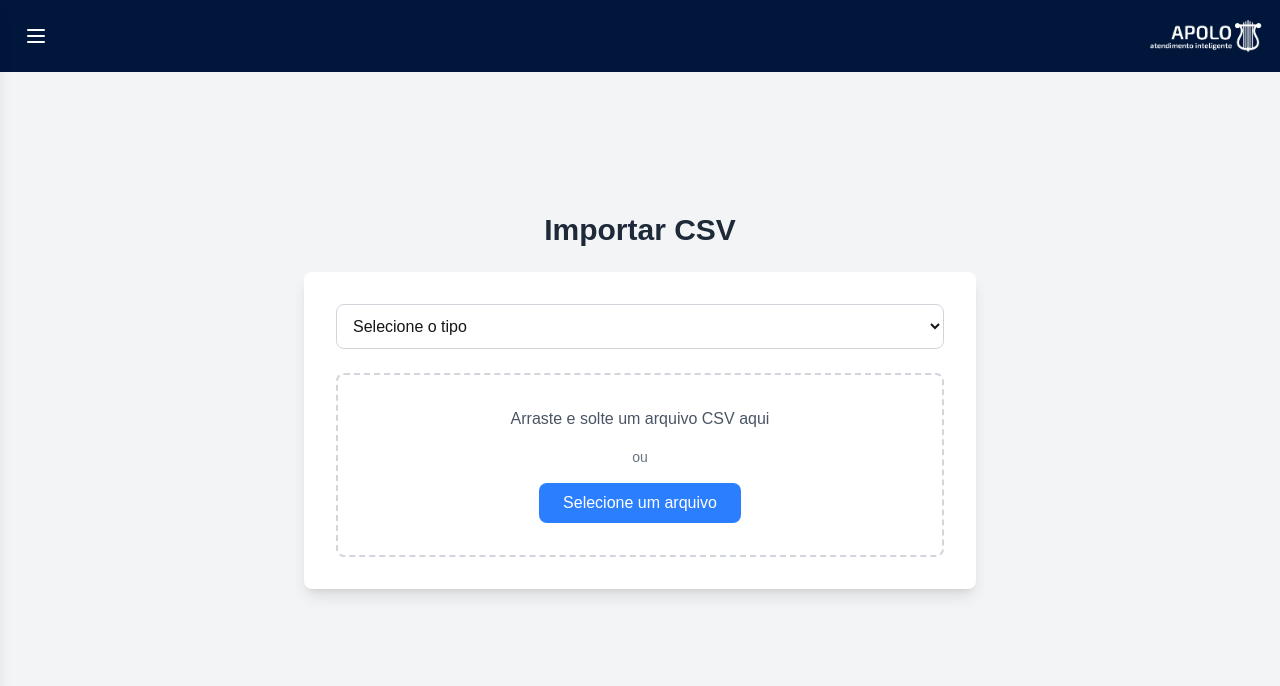
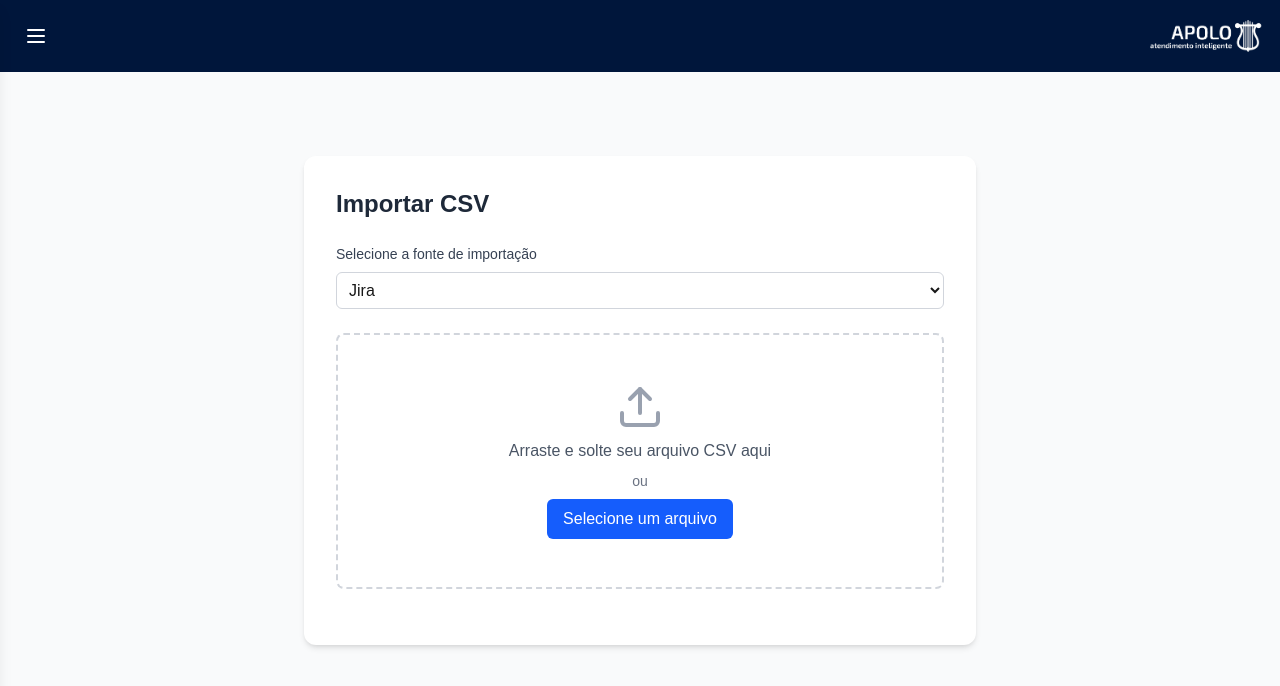
Before and after one commit to Apolo-API-6-DSM/apolo-frontend, a Next.js app: page / in a window 1280 px wide. Shown: the top 686 px of the page. Built offline with nearby package versions, Linux system fonts and the light colour scheme; no server answers.

Commit message:
refactor: alterando pages/importacao.tsx

```diff
--- a/package.json
+++ b/package.json
@@ -9,6 +9,7 @@
     "lint": "next lint"
   },
   "dependencies": {
+    "axios": "^1.8.4",
     "next": "15.2.3",
     "postcss": "^8.5.3",
     "react": "^19.0.0",
--- a/src/pages/Importacao.tsx
+++ b/src/pages/Importacao.tsx
@@ -1,176 +1,189 @@
 'use client'
-import { useState, ChangeEvent, DragEvent } from 'react';
+import { useState, useCallback, ChangeEvent, DragEvent } from 'react';
+import { importJiraCSV } from '@/services/service';
+import {cleanCSV}  from '@/utils/csvUtils';
 
-type ProcessedFile = {
-  id: number;
-  name: string;
-  headers: string[];
-  data: string[][];
-};
+export default function ImportacaoPage() {
+  const [isDragging, setIsDragging] = useState(false);
+  const [isUploading, setIsUploading] = useState(false);
+  const [uploadProgress, setUploadProgress] = useState(0);
+  const [message, setMessage] = useState<{ text: string; type: 'success' | 'error' } | null>(null);
+  const [selectedSource, setSelectedSource] = useState('jira');
 
-export default function UploadCSV() {
-  const [data, setData] = useState<string[][]>([]);
-  const [headers, setHeaders] = useState<string[]>([]);
-  const [isDragging, setIsDragging] = useState(false);
-  const [selectedType, setSelectedType] = useState<'alternativo' | 'jira' | ''>('');
-  const [processedFiles, setProcessedFiles] = useState<ProcessedFile[]>([]);
-  const [selectedFile, setSelectedFile] = useState<ProcessedFile | null>(null);
+  const handleFileUpload = async (file: File) => {
+    setIsUploading(true);
+    setUploadProgress(0);
+    setMessage(null);
 
-  const handleFileUpload = (file: File) => {
-    if (file) {
-      const reader = new FileReader();
-      reader.onload = (e) => {
-        const text = e.target?.result as string;
-        processCSV(text, file.name);
-      };
-      reader.readAsText(file);
+    try {
+      // Primeiro, limpar o CSV
+      const csvText = await file.text();
+      const cleanedCsvData = cleanCSV(csvText);
+
+      // Criar novo arquivo limpo
+      const blob = new Blob([cleanedCsvData.header + '\n' + cleanedCsvData.data.join('\n')], {
+        type: 'text/csv'
+      });
+      const cleanedFile = new File([blob], file.name, { type: 'text/csv' });
+
+      // Realizar importação com arquivo limpo
+      const result = await importJiraCSV(cleanedFile);
+
+      setIsUploading(false);
+      setUploadProgress(100);
+
+      if (result.success) {
+        setMessage({
+          text: `Importação concluída! ${result.data.processedIds?.length || 0} chamados processados.`,
+          type: 'success',
+        });
+      } else {
+        setMessage({
+          text: result.error || 'Erro na importação',
+          type: 'error',
+        });
+      }
+    } catch (error) {
+      console.error('Erro na importação:', error);
+      setIsUploading(false);
+      setMessage({
+        text: 'Erro inesperado na importação',
+        type: 'error',
+      });
     }
   };
 
-  const processCSV = (csvText: string, fileName: string) => {
-    const rows = csvText.split('\n');
-    const headers = rows[0].split(',');
-    const data = rows.slice(1).map((row) => row.split(','));
-
-    const newFile: ProcessedFile = {
-      id: processedFiles.length + 1,
-      name: fileName,
-      headers,
-      data,
-    };
-
-    setProcessedFiles([...processedFiles, newFile]);
-    setHeaders(headers);
-    setData(data);
-  };
-
-  const handleDragEnter = (e: DragEvent<HTMLDivElement>) => {
+  const handleDragEnter = useCallback((e: DragEvent<HTMLDivElement>) => {
     e.preventDefault();
     setIsDragging(true);
-  };
+  }, []);
 
-  const handleDragLeave = (e: DragEvent<HTMLDivElement>) => {
+  const handleDragLeave = useCallback((e: DragEvent<HTMLDivElement>) => {
     e.preventDefault();
     setIsDragging(false);
-  };
+  }, []);
 
-  const handleDragOver = (e: DragEvent<HTMLDivElement>) => {
+  const handleDragOver = useCallback((e: DragEvent<HTMLDivElement>) => {
     e.preventDefault();
-  };
+  }, []);
 
-  const handleDrop = (e: DragEvent<HTMLDivElement>) => {
+  const handleDrop = useCallback((e: DragEvent<HTMLDivElement>) => {
     e.preventDefault();
     setIsDragging(false);
     const file = e.dataTransfer.files[0];
-    if (file && file.type === 'text/csv' && selectedType) {
+    if (file && (file.type === 'text/csv' || file.name.endsWith('.csv'))) {
       handleFileUpload(file);
     } else {
-      alert('Por favor, selecione um tipo e arraste um arquivo CSV válido.');
+      setMessage({ text: 'Por favor, selecione um arquivo CSV válido', type: 'error' });
+    }
+  }, []);
+
+  const handleFileInputChange = (e: ChangeEvent<HTMLInputElement>) => {
+    const file = e.target.files?.[0];
+    if (file && (file.type === 'text/csv' || file.name.endsWith('.csv'))) {
+      handleFileUpload(file);
     }
   };
 
-  const handleFileInputChange = (e: ChangeEvent<HTMLInputElement>) => {
-    const file = e.target.files?.[0];
-    if (file && selectedType) {
-      handleFileUpload(file);
-    } else {
-      alert('Por favor, selecione um tipo antes de enviar o arquivo.');
-    }
-  };
-
-  const handleFileClick = (file: ProcessedFile) => {
-    setSelectedFile(file);
-    setHeaders(file.headers);
-    setData(file.data);
+  const handleSourceChange = (e: ChangeEvent<HTMLSelectElement>) => {
+    setSelectedSource(e.target.value);
   };
 
   return (
-    <div className="min-h-screen bg-gray-100 flex flex-col items-center justify-center p-8">
-      <h1 className="text-3xl font-bold text-gray-800 mb-6">Importar CSV</h1>
-      <div className="w-full max-w-2xl bg-white p-8 rounded-lg shadow-lg">
+    <div className="min-h-screen bg-gray-50 flex items-center justify-center py-12 px-4">
+      <div className="w-full max-w-2xl bg-white rounded-xl shadow-md p-8">
+        <h1 className="text-2xl font-bold text-gray-800 mb-6">Importar CSV</h1>
+
         <div className="mb-6">
+          <label htmlFor="source-select" className="block text-sm font-medium text-gray-700 mb-2">
+            Selecione a fonte de importação
+          </label>
           <select
-            value={selectedType}
-            onChange={(e) => setSelectedType(e.target.value as 'alternativo' | 'jira')}
-            className="w-full p-3 border border-gray-300 rounded-lg focus:outline-none focus:ring-2 focus:ring-blue-500"
-            required
+            id="source-select"
+            value={selectedSource}
+            onChange={handleSourceChange}
+            className="w-full p-2 border border-gray-300 rounded-md"
           >
-            <option value="">Selecione o tipo</option>
+            <option value="jira">Jira</option>
             <option value="alternativo">Alternativo</option>
-            <option value="jira">Jira</option>
           </select>
         </div>
+
         <div
-          className={`border-2 border-dashed ${
-            isDragging ? 'border-blue-500' : 'border-gray-300'
-          } rounded-lg p-8 text-center cursor-pointer transition-colors duration-200`}
+          className={`border-2 border-dashed rounded-lg p-12 text-center mb-6 transition-colors ${
+            isDragging ? 'border-blue-500 bg-blue-50' : 'border-gray-300'
+          }`}
           onDragEnter={handleDragEnter}
           onDragLeave={handleDragLeave}
           onDragOver={handleDragOver}
           onDrop={handleDrop}
         >
-          <p className="text-gray-600 mb-4">Arraste e solte um arquivo CSV aqui</p>
-          <p className="text-gray-500 text-sm mb-4">ou</p>
+          <div className="flex flex-col items-center justify-center space-y-2">
+            <UploadIcon className="h-12 w-12 text-gray-400" />
+            <p className="text-gray-600">
+              Arraste e solte seu arquivo CSV aqui
+            </p>
+            <p className="text-sm text-gray-500">ou</p>
+            <label className="cursor-pointer bg-blue-600 hover:bg-blue-700 text-white px-4 py-2 rounded-md transition-colors">
+              Selecione um arquivo
               <input
                 type="file"
                 accept=".csv"
                 onChange={handleFileInputChange}
                 className="hidden"
-            id="fileInput"
               />
-          <label
-            htmlFor="fileInput"
-            className="inline-block px-6 py-2 bg-blue-500 text-white rounded-lg cursor-pointer hover:bg-blue-600 transition-colors duration-200"
-          >
-            Selecione um arquivo
             </label>
           </div>
         </div>
-      {data.length > 0 && (
-        <div className="w-full max-w-4xl mt-8">
-          <h2 className="text-2xl font-bold text-gray-800 mb-4">Dados do CSV</h2>
-          <div className="bg-white rounded-lg shadow-lg overflow-hidden">
-            <table className="min-w-full">
-              <thead className="bg-gray-50">
-                <tr>
-                  {headers.map((header, index) => (
-                    <th key={index} className="px-6 py-3 text-left text-xs font-medium text-gray-500 uppercase tracking-wider">
-                      {header}
-                    </th>
-                  ))}
-                </tr>
-              </thead>
-              <tbody className="divide-y divide-gray-200">
-                {data.map((row, rowIndex) => (
-                  <tr key={rowIndex}>
-                    {row.map((cell, cellIndex) => (
-                      <td key={cellIndex} className="px-6 py-4 whitespace-nowrap text-sm text-gray-900">
-                        {cell}
-                      </td>
-                    ))}
-                  </tr>
-                ))}
-              </tbody>
-            </table>
+
+        {isUploading && (
+          <div className="mb-6">
+            <div className="flex justify-between mb-1">
+              <span className="text-sm font-medium">Enviando arquivo...</span>
+              <span className="text-sm font-medium">{uploadProgress}%</span>
+            </div>
+            <div className="w-full bg-gray-200 rounded-full h-2.5">
+              <div
+                className="bg-blue-600 h-2.5 rounded-full transition-all duration-300"
+                style={{ width: `${uploadProgress}%` }}
+              />
             </div>
           </div>
         )}
-      {processedFiles.length > 0 && (
-        <div className="w-full max-w-4xl mt-8">
-          <h2 className="text-2xl font-bold text-gray-800 mb-4">Arquivos Processados</h2>
-          <ul className="bg-white rounded-lg shadow-lg p-6">
-            {processedFiles.map((file) => (
-              <li
-                key={file.id}
-                onClick={() => handleFileClick(file)}
-                className="cursor-pointer text-blue-500 hover:text-blue-700 mb-2"
+
+        {message && (
+          <div
+            className={`p-4 rounded-lg mb-6 ${
+              message.type === 'success'
+                ? 'bg-green-100 text-green-700'
+                : 'bg-red-100 text-red-700'
+            }`}
           >
-                {file.name}
-              </li>
-            ))}
-          </ul>
+            {message.text}
           </div>
         )}
       </div>
+    </div>
   );
 }
+
+function UploadIcon(props: React.SVGProps<SVGSVGElement>) {
+  return (
+    <svg
+      {...props}
+      xmlns="http://www.w3.org/2000/svg"
+      width="24"
+      height="24"
+      viewBox="0 0 24 24"
+      fill="none"
+      stroke="currentColor"
+      strokeWidth="2"
+      strokeLinecap="round"
+      strokeLinejoin="round"
+    >
+      <path d="M21 15v4a2 2 0 0 1-2 2H5a2 2 0 0 1-2-2v-4" />
+      <polyline points="17 8 12 3 7 8" />
+      <line x1="12" x2="12" y1="3" y2="15" />
+    </svg>
+  );
+}
```
Also changed, not shown: 2 other files (tests, documents, lock files or other folders). Lines whose indentation alone changed are shown as unchanged.
